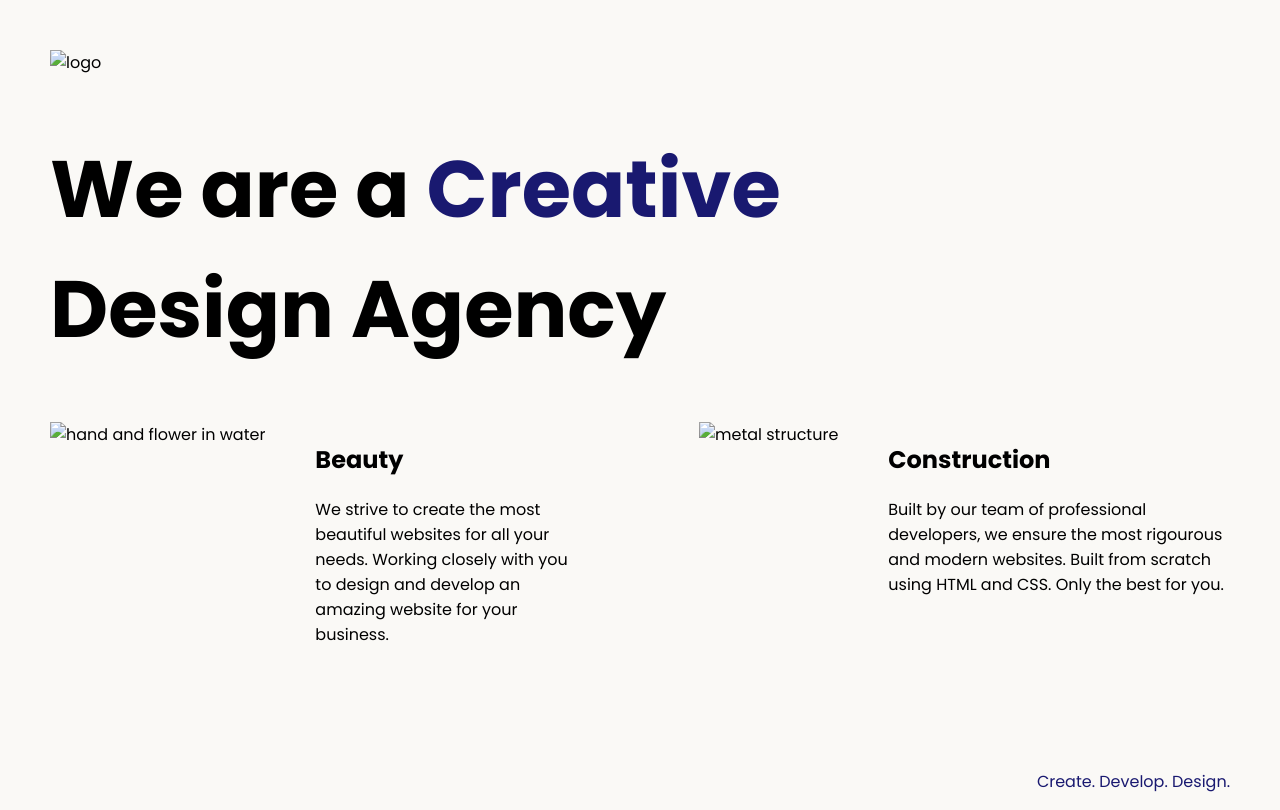
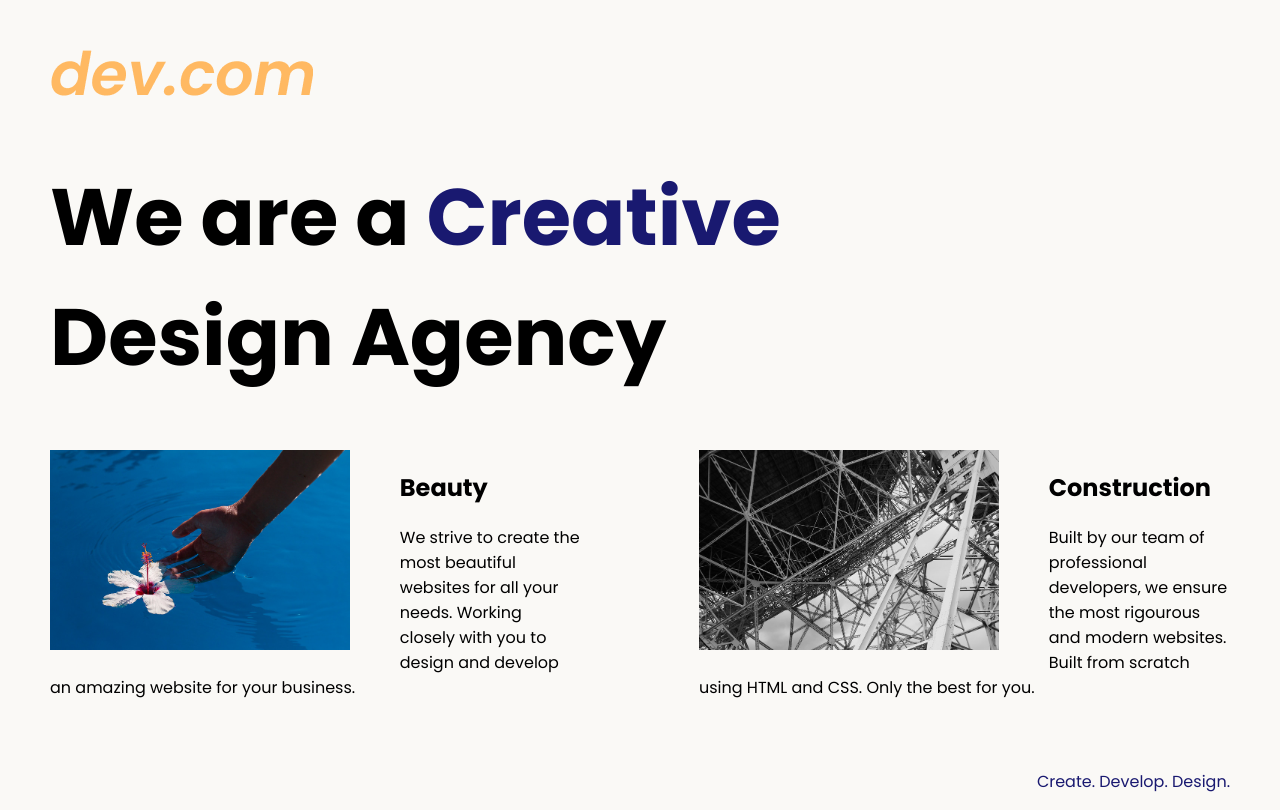
Before and after one commit to hibuokem/webdesignagency.github.io, a plain HTML site: page index.html in a window 1280 px wide. Drawn offline with Linux system fonts and the light colour scheme.

Commit message:
Update index.html

```diff
--- a/index.html
+++ b/index.html
@@ -15,7 +15,7 @@
     <div class="main">
 
       <!--The Logo-->
-      <img class="logo" src="../assets/images/logo.png" alt="logo" />
+      <img class="logo" src="Web Design Agency/assets/images/logo.png" alt="logo" />
 
       <!--The Heading-->
       <h1>
@@ -24,7 +24,7 @@
 
       <!--Left Card-->
       <div class="left card">
-        <img class="tile-image" src="../assets/images/beautiful.jpg" alt="hand and flower in water" />
+        <img class="tile-image" src="Web Design Agency/assets/images/beautiful.jpg" alt="hand and flower in water" />
         <h2 class="card-title">Beauty</h2>
         <p class="card-text">
           We strive to create the most beautiful websites for all your needs.
@@ -35,7 +35,7 @@
 
       <!--Right Card-->
       <div class="right card">
-        <img class="tile-image" src="../assets/images/construction.jpg" alt="metal structure" />
+        <img class="tile-image" src="Web Design Agency/assets/images/construction.jpg" alt="metal structure" />
         <h2 class="card-title">Construction</h2>
         <p>
           Built by our team of professional developers, we ensure the most
```
